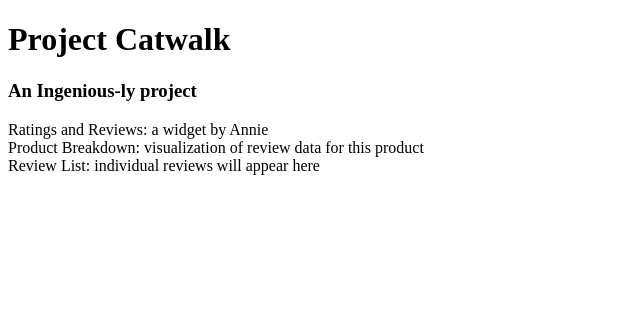
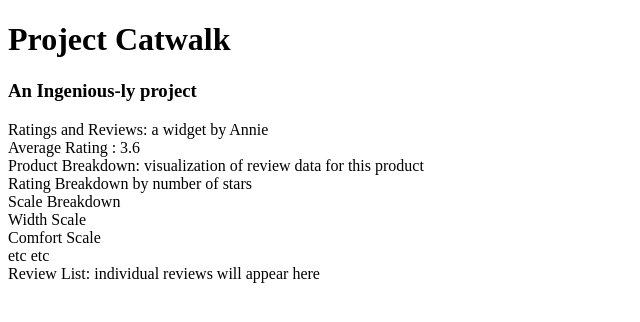
Before and after one commit to jakeb1090/Project_Catwalk, a React app: page / in a window 1280 px wide. Shown: the top 322 px of the page, without its empty margins (0-640 px from the left). Built offline with nearby package versions, Linux system fonts and the light colour scheme; the HTML template or start-up script is replaced by a standard one.

Commit message:
added subcomponent files to Product Breakdown

```diff
--- /dev/null
+++ b/client/src/components/Reviews/breakdownProduct.jsx
@@ -0,0 +1,17 @@
+import React from 'react';
+import RatingBreakdown from './breakdownRating';
+import ScaleBreakdown from './breakdownScale';
+
+class ProductBreakdown extends React.Component {
+  render() {
+    return (
+      <div data-testid="productBreakdown">
+        Product Breakdown: visualization of review data for this product
+        <RatingBreakdown/>
+        <ScaleBreakdown/>
+      </div>
+    );
+  }
+}
+
+export default ProductBreakdown;
--- /dev/null
+++ b/client/src/components/Reviews/breakdownRating.jsx
@@ -0,0 +1,10 @@
+import React from 'react';
+
+class RatingBreakdown extends React.Component {
+  render() {
+    return (
+      <div>Rating Breakdown by number of stars</div>
+    )
+  }
+}
+export default RatingBreakdown;
--- /dev/null
+++ b/client/src/components/Reviews/breakdownScale.jsx
@@ -0,0 +1,15 @@
+import React from 'react';
+
+class ScaleBreakdown extends React.Component {
+  render() {
+    return (
+      <div>Scale Breakdown
+        <div>Width Scale </div>
+        <div>Comfort Scale</div>
+        <div> etc etc</div>
+      </div>
+    )
+  }
+}
+
+export default ScaleBreakdown;
--- a/client/src/components/Reviews/productBreakdown.jsx
+++ /dev/null
@@ -1,13 +0,0 @@
-import React from 'react';
-
-class ProductBreakdown extends React.Component{
-  render() {
-    return(
-      <div data-testid="productBreakdown">
-        Product Breakdown: visualization of review data for this product
-      </div>
-    )
-  }
-}
-
-export default ProductBreakdown;
--- a/client/src/components/Reviews/reviewapp.jsx
+++ b/client/src/components/Reviews/reviewapp.jsx
@@ -1,5 +1,5 @@
 import React from 'react';
-import ProductBreakdown from './productBreakdown';
+import ProductBreakdown from './breakdownProduct';
 import ReviewList from './reviewList';
 
 class ReviewApp extends React.Component {
@@ -7,16 +7,152 @@ class ReviewApp extends React.Component {
     super(props);
     this.state = {
       id: 61590,
-      reviews: [],
-      starFilters: [],
+      reviews: [
+        {
+          "review_id": 1055573,
+          "rating": 4,
+          "summary": "Tenetur aut corrupti consequatur blanditiis cupiditate est nihil necessitatibus.",
+          "recommend": true,
+          "response": null,
+          "body": "Facere ex labore et voluptatem quas ea distinctio perferendis repellat. Non aut id incidunt officia dolor dolorem earum. Eius dolor voluptatem tempora voluptates repellendus voluptatem dolorem ad.",
+          "date": "2020-11-25T00:00:00.000Z",
+          "reviewer_name": "Adrien_Cronin21",
+          "helpfulness": 24,
+          "photos": [
+            {
+              "id": 2061325,
+              "url": "https://images.unsplash.com/photo-1485646979142-d4abb57a876f?ixlib=rb-1.2.1&ixid=eyJhcHBfaWQiOjEyMDd9&auto=format&fit=crop&w=2089&q=80"
+            },
+            {
+              "id": 2061326,
+              "url": "https://images.unsplash.com/photo-1426647451887-5f2be01918a9?ixlib=rb-1.2.1&auto=format&fit=crop&w=1650&q=80"
+            }
+          ]
+        },
+        {
+          "review_id": 1055571,
+          "rating": 1,
+          "summary": "Quidem cumque voluptas omnis voluptatibus quo necessitatibus.",
+          "recommend": false,
+          "response": null,
+          "body": "Nam quod nobis nesciunt unde voluptatem expedita. Voluptatem recusandae accusantium soluta placeat sed quia atque consequatur fuga. Doloribus omnis laudantium. Quia rerum amet. Ad facere placeat officia consequatur eveniet ducimus. Voluptatibus impedit commodi voluptatem.",
+          "date": "2021-09-06T00:00:00.000Z",
+          "reviewer_name": "Karen.Hessel20",
+          "helpfulness": 22,
+          "photos": [
+            {
+              "id": 2061328,
+              "url": "https://images.unsplash.com/uploads/1412198532414025532c0/6a31309c?ixlib=rb-1.2.1&ixid=eyJhcHBfaWQiOjEyMDd9&auto=format&fit=crop&w=1600&q=80"
+            }
+          ]
+        },
+        {
+          "review_id": 1055574,
+          "rating": 5,
+          "summary": "Inventore voluptatum dolorum nemo molestias mollitia est consequatur.",
+          "recommend": true,
+          "response": null,
+          "body": "Eveniet in fuga reiciendis ipsum eaque. Ex non vel labore voluptas minus autem eveniet. Culpa voluptate corporis et sed occaecati libero mollitia.",
+          "date": "2020-12-11T00:00:00.000Z",
+          "reviewer_name": "Jaquelin.Fadel",
+          "helpfulness": 11,
+          "photos": [
+            {
+              "id": 2061322,
+              "url": "https://images.unsplash.com/photo-1517438476312-10d79c077509?ixlib=rb-1.2.1&ixid=eyJhcHBfaWQiOjEyMDd9&auto=format&fit=crop&w=668&q=80"
+            },
+            {
+              "id": 2061323,
+              "url": "https://images.unsplash.com/photo-1519722417352-7d6959729417?ixlib=rb-1.2.1&ixid=eyJhcHBfaWQiOjEyMDd9&auto=format&fit=crop&w=668&q=80"
+            },
+            {
+              "id": 2061324,
+              "url": "https://images.unsplash.com/photo-1507920676663-3b72429774ff?ixlib=rb-1.2.1&auto=format&fit=crop&w=1567&q=80"
+            }
+          ]
+        },
+        {
+          "review_id": 1055572,
+          "rating": 5,
+          "summary": "Ut cumque molestias.",
+          "recommend": true,
+          "response": null,
+          "body": "Voluptas earum et. Animi dolorem repellat. Vero exercitationem dolor vero. Eos ut nihil. Cum ea quod dolor consequatur quia et tenetur iure quae.",
+          "date": "2020-12-06T00:00:00.000Z",
+          "reviewer_name": "Fredy75",
+          "helpfulness": 4,
+          "photos": [
+            {
+              "id": 2061327,
+              "url": "https://images.unsplash.com/photo-1542702942-161ceb2e3d91?ixlib=rb-1.2.1&ixid=eyJhcHBfaWQiOjEyMDd9&auto=format&fit=crop&w=2850&q=80"
+            }
+          ]
+        },
+        {
+          "review_id": 1055570,
+          "rating": 3,
+          "summary": "Quo tempora consequuntur itaque autem voluptatem ut cumque.",
+          "recommend": true,
+          "response": null,
+          "body": "Impedit quibusdam ratione ducimus velit qui. Aut assumenda tempore nulla et est possimus. Consequuntur ipsum aut aperiam. Et voluptas mollitia asperiores illo eaque ea. Odit nihil temporibus. Totam dicta accusantium amet culpa fugit aspernatur aut voluptates.",
+          "date": "2021-02-22T00:00:00.000Z",
+          "reviewer_name": "Donato_Wilderman59",
+          "helpfulness": 2,
+          "photos": [
+            {
+              "id": 2061329,
+              "url": "https://images.unsplash.com/photo-1519241978701-4302ab53de1b?ixlib=rb-1.2.1&ixid=eyJhcHBfaWQiOjEyMDd9&auto=format&fit=crop&w=1000&q=80"
+            }
+          ]
+        }
+      ],
+      "characteristics": {
+        "Size": {
+          "id": 206724,
+          "value": "3.4090909090909091"
+        },
+        "Width": {
+          "id": 206725,
+          "value": "2.6818181818181818"
+        },
+        "Comfort": {
+          "id": 206726,
+          "value": "3.5454545454545455"
+        },
+        "Quality": {
+          "id": 206727,
+          "value": "3.0909090909090909"
+        }
+      },
+      "ratings": {
+        "1": "3",
+        "2": "2",
+        "3": "3",
+        "4": "6",
+        "5": "8"
+      },
+      starFilters: [1, 2, 3, 4, 5],
     };
   }
 
   render() {
-    const { id, starFilters, reviews } = this.state;
+    const { id, starFilters, reviews, characteristics, ratings } = this.state;
+    const averageRating = function () {
+      var totalStars = 0;
+      var qty = 0;
+      for (const star in ratings) {
+        totalStars += star * ratings[star];
+        qty += Number(ratings[star]);
+        console.log("stars", totalStars)
+        console.log("ratings qty", qty)
+      }
+
+      return (totalStars / qty).toFixed(1);
+    }
     return (
       <div data-testid="reviewapp">
         Ratings and Reviews: a widget by Annie
+        <div>Average Rating : {averageRating()}</div>
         <ProductBreakdown id={id} startFilters={starFilters} />
         <ReviewList id={id} reviews={reviews} />
       </div>
```
Also changed, not shown: client/src/components/Reviews/propTypesExample.png (added).
